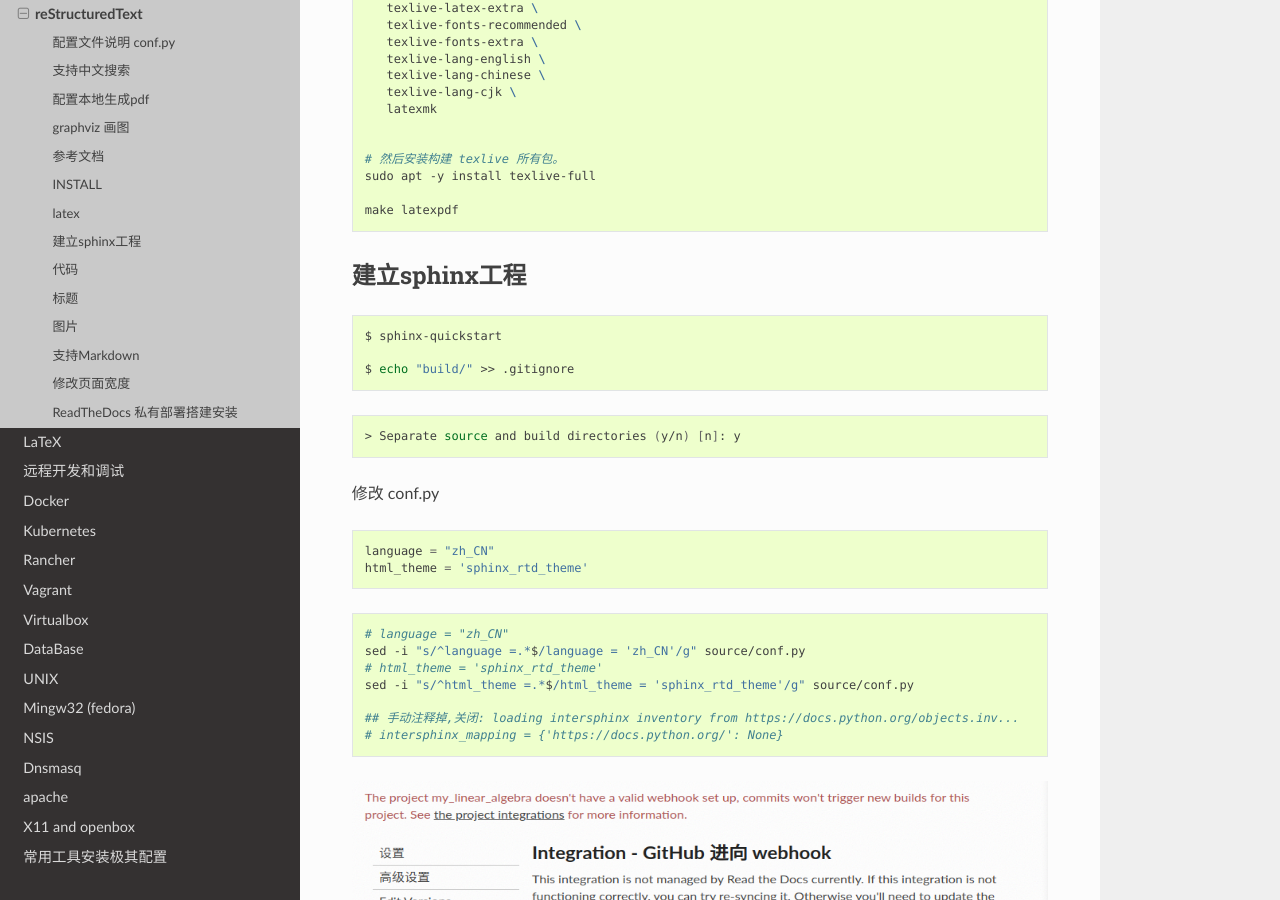
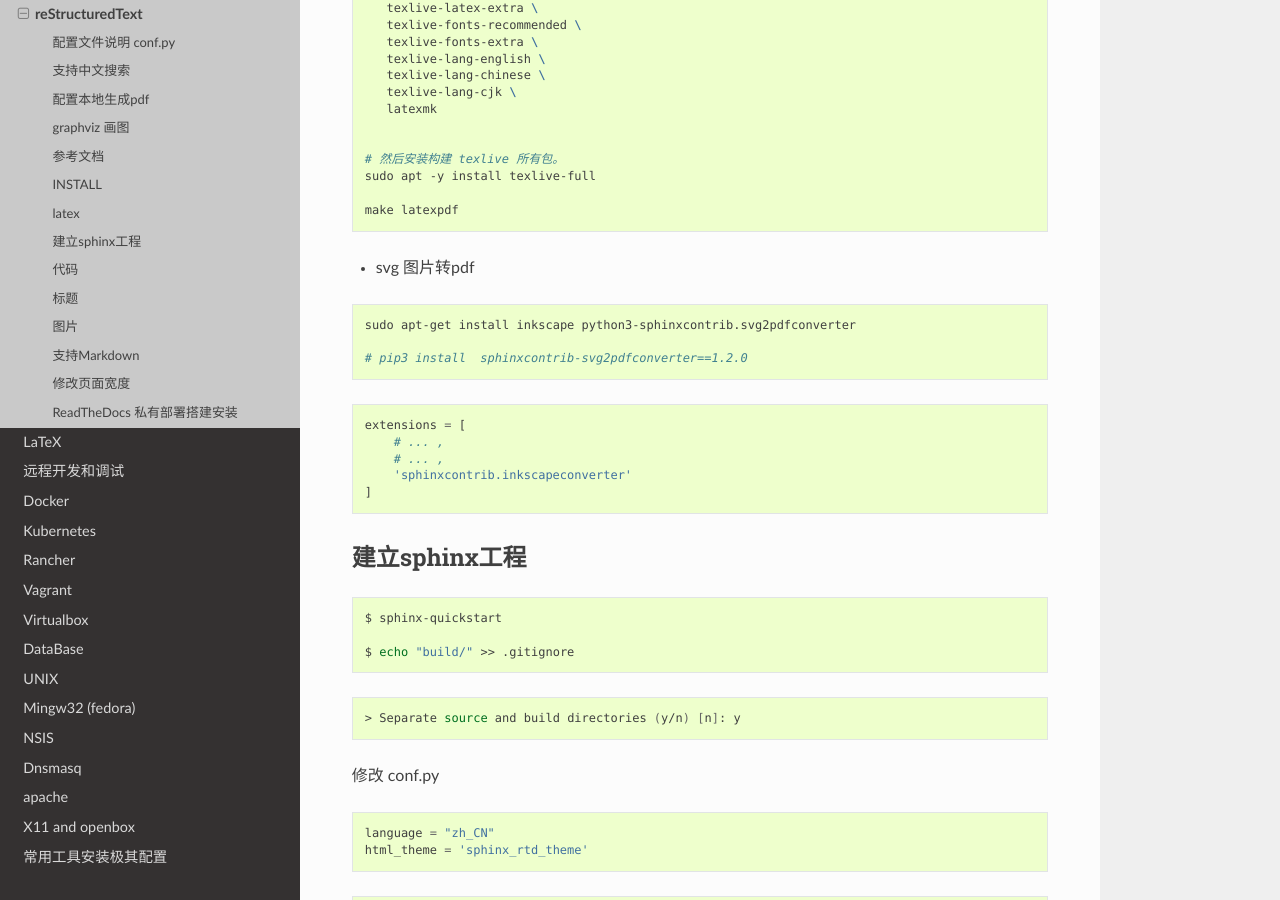
Before and after one commit to my-rds-store/my_space, a Sphinx documentation site: the page built from source/lightweight_markup_language/sphinx/index.rst, in a window 1280 px wide and 900 px high, scrolled down 1133 px. Built offline with Sphinx 7.4.7 and the Read the Docs theme 2.0.0, drawn with Linux system fonts in a browser that asks for light colours.

Commit message:
update ....

```diff
--- a/source/lightweight_markup_language/sphinx/index.rst
+++ b/source/lightweight_markup_language/sphinx/index.rst
@@ -74,6 +74,21 @@ latex
     make latexpdf
 
 
+*  svg 图片转pdf
+
+.. code-block:: sh
+
+  sudo apt-get install inkscape python3-sphinxcontrib.svg2pdfconverter
+
+  # pip3 install  sphinxcontrib-svg2pdfconverter==1.2.0
+
+.. code-block:: python
+
+    extensions = [
+        # ... ,
+        # ... ,
+        'sphinxcontrib.inkscapeconverter'
+    ]
 
 建立sphinx工程
 --------------
```
